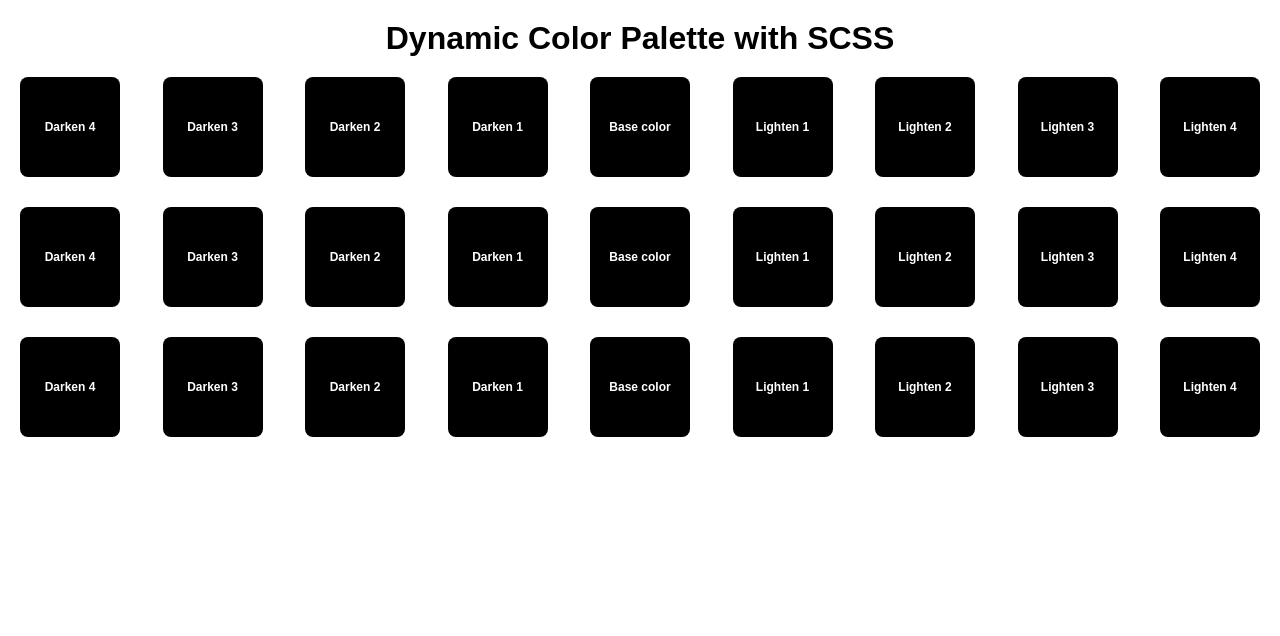
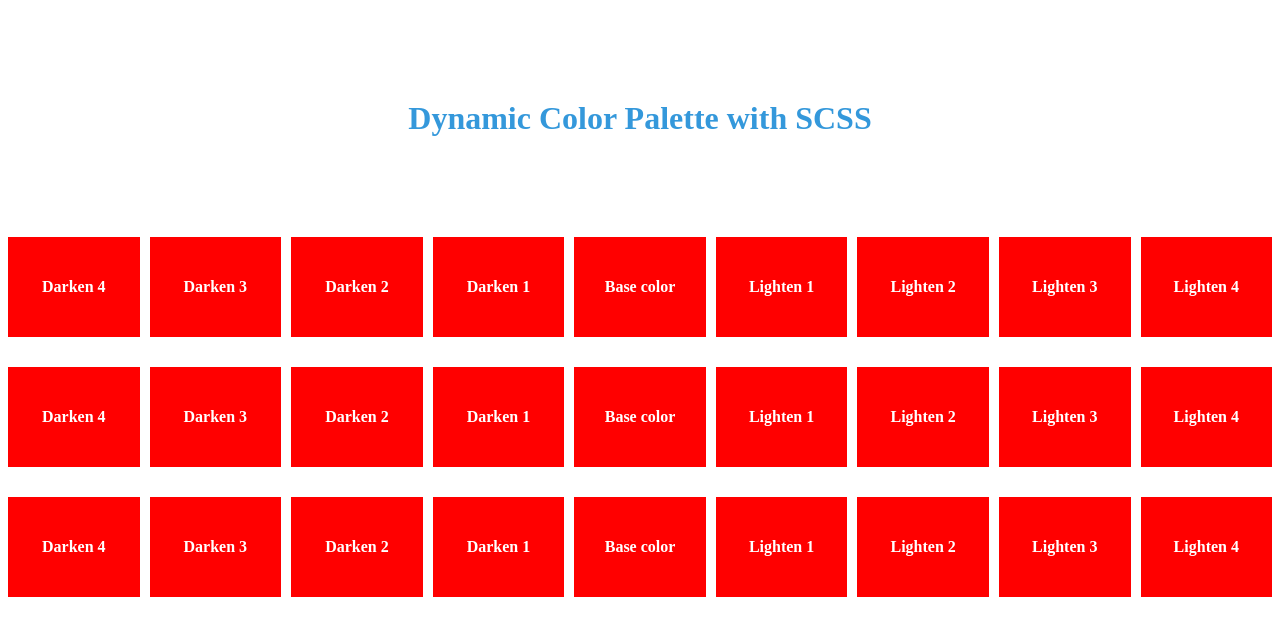
Before and after one commit to adriandcoding/Modulo-1-Laboratorio-basico, a website built with Vite: page ejercicio1-2/index.html in a window 1280 px wide. Built offline with nearby package versions, Linux system fonts and the light colour scheme.

Commit message:
creando playground style 1 y 2

```diff
--- /dev/null
+++ b/ejercicio1-2/_style1.scss
@@ -0,0 +1,6 @@
+$base-color-1: #3498db;
+$base-color-2: #e74c3c;
+$base-color-3: #2ecc71;
+$border-radius1: 5px;
+$box-shadow1: 0 0 10px rgba(0, 0, 0, 0.5);
+$font-family1: 'Roboto', sans-serif;
--- /dev/null
+++ b/ejercicio1-2/_style2.scss
@@ -0,0 +1,6 @@
+$base-color-2: #f1c40f;
+$base-color-2: #1abc9c;
+$base-color-2: #34495e;
+$border-radius2: 16px;
+$box-shadow2: 0 0 20px rgba(0, 0, 0, 1.5);
+$font-family2: 'Open Sans', sans-serif;
--- a/ejercicio1-2/_variables.css
+++ /dev/null
@@ -1,3 +0,0 @@
-/* definir border radius */
-/* definir box-shadow */
-/* definir font-family */
--- a/ejercicio1-2/_variables.scss
+++ /dev/null
@@ -1,19 +0,0 @@
-// Definir los tres colores base
-$base-color-1: #3498db; // Azul
-$base-color-2: #e74c3c; // Rojo
-$base-color-3: #2ecc71; // Verde
-$base-color-4: #f1c40f; // Amarillo
-$base-color-5: #1abc9c; // Verde
-$base-color-6: #34495e; // Gris
-
-/* definir border radius */
-$border-radius1: 5px;
-$border-radius2: 16px;
-
-/* definir box-shadow */
-$box-shadow1: 0 0 10px rgba(0, 0, 0, 0.5);
-$box-shadow2: 0 0 20px rgba(0, 0, 0, 1.5);
-
-/* definir font-family */
-$font-family1: 'Roboto', sans-serif;
-$font-family2: 'Open Sans', sans-serif;
--- a/ejercicio1-2/main.scss
+++ b/ejercicio1-2/main.scss
@@ -1,50 +1,42 @@
-@import "variables";
+@import "style1";
 
-* {
-    box-sizing: border-box;
-    margin: 0;
-    padding: 0;
+h1{
+  text-align: center;
+  margin: 100px 200px;
+  color: $base-color-1;
 }
-
-  body {
-    font-family: Arial, sans-serif;
-    background-color: #ffffff;
-    padding: 20px;
-  }
-
-  h1 {
-    text-align: center;
-    margin-bottom: 20px;
-  }
-
-  // Contenedores
+// Estilos globales para contenedores usando Flexbox
 .container {
   display: flex;
-    justify-content: space-around;
+  flex-wrap: wrap; // Permitir que los elementos dentro del contenedor fluyan y se envuelvan
+  justify-content: space-between; // Distribuir espacio entre los elementos
   margin-bottom: 30px;
   gap: 10px;
 }
 
-  .container-1, .container-2, .container-3 {
-    width: 100%;
+// Estilos para cada caja dentro de los contenedores
+.box {
+  flex: 1 1 100px; // Permitir que las cajas crezcan y se encojan, con un tamaño mínimo de 100px
   display: flex;
-    justify-content: space-between;
-  }
-
-  // Estilos de las cajas de color
-  .box {
+  align-items: center; // Centrar contenido verticalmente
+  justify-content: center; // Centrar contenido horizontalmente
   width: 100px;
   height: 100px;
-    display: flex;
-    align-items: center;
-    justify-content: center;
   color: white;
   font-weight: bold;
   text-align: center;
-    border-radius: 8px;
-    background-color: black;
+  background-color: red;
 }
 
-  .color-box-text {
-    font-size: 12px;
+// Ejemplo de paleta dinámica (opcional)
+// Puedes añadir la lógica de tu paleta de colores aquí si fuera necesario
+
+// Mixin para aplicar un esquema de color (opcional)
+@mixin apply-color-palette($container-class, $base-color) {
+
 }
+
+// Define tu color base y aplica el mixin como se mostró en el ejemplo anterior
+// Define $base-color-container-1, $base-color-container-2, etc.
+// @include apply-color-palette(container-1, $base-color-container-1);
+// ...
```
Also changed, not shown: ejercicio1-2/_mixin.scss (added), ejercicio1-2/main.css, ejercicio1-2/main.min.css, ejercicio1-2/style1.scss (deleted), ejercicio1-2/style2.scss (deleted). Lines whose indentation alone changed are shown as unchanged.
